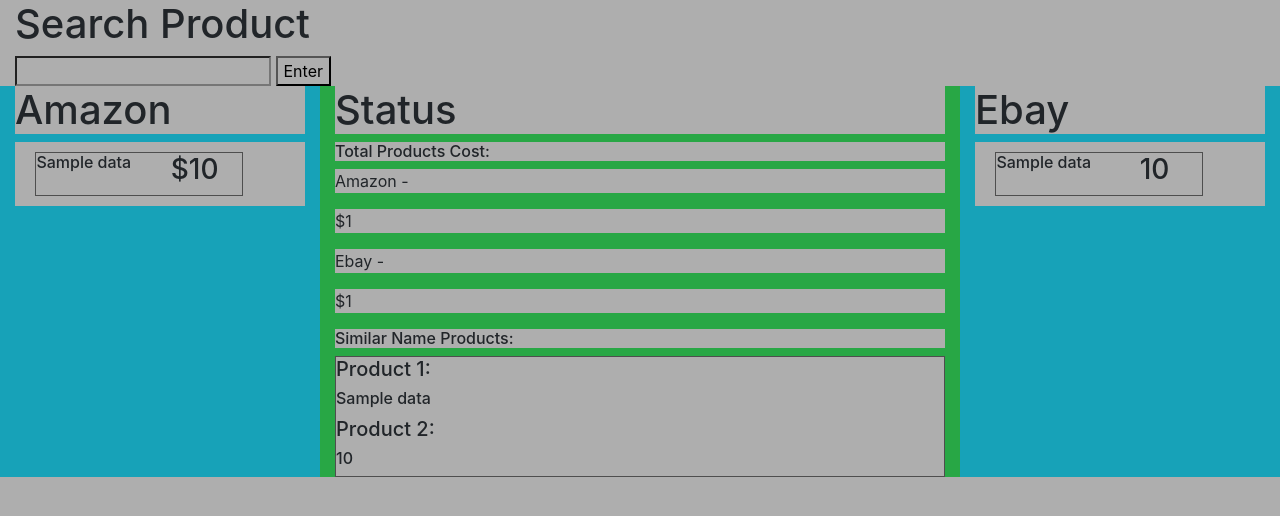
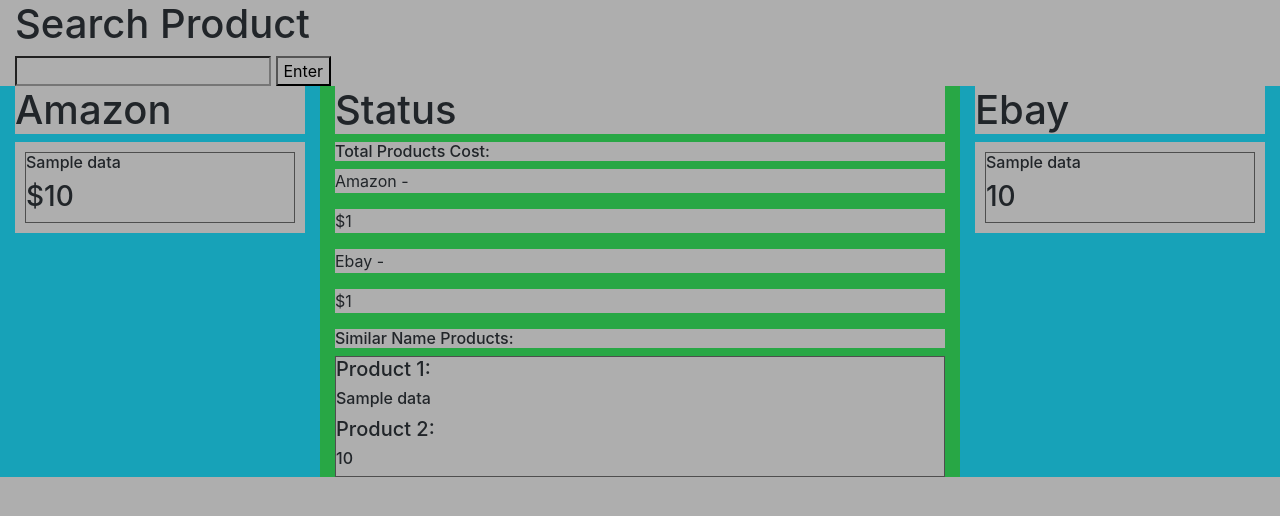
Before and after one commit to kennethchuson/compareSellItems, a Flask app: template templates/index.html in a window 1280 px wide. Shown: the top 516 px of the page. Run offline with Flask 2, Linux system fonts and the light colour scheme; the template is opened without the code that fills it: most values are stand-ins (such as "Sample title", 1, 10 or a date in 2020).

Commit message:
finished 90% project

```diff
--- a/static/css/main.css
+++ b/static/css/main.css
@@ -4,26 +4,25 @@
 
 
 .title_container {
-    display: grid;
+    /*display: grid;
     grid-template-columns: auto auto auto;
+    */
     padding: 10px;
 }
 
 .amazon-grid-item, .ebay-grid-item {
     border: 1px solid rgba(54, 54, 54, 0.8);
     font-size: 30px;
+    /*
     max-width: 1200px;
     margin: 0 auto;
     display: grid;
     gap: 1rem;
     text-align: center;
+    */
 }
 
-@media (min-width: 600px) {
-    .amazon-grid-item, .ebay-grid-item {
-        grid-template-columns: repeat(2, 1fr);
-    }
-  }
+
 
 .similar_card_product {
     border: 1px solid rgba(54, 54, 54, 0.8);
```
Also changed, not shown: 2 other files.
